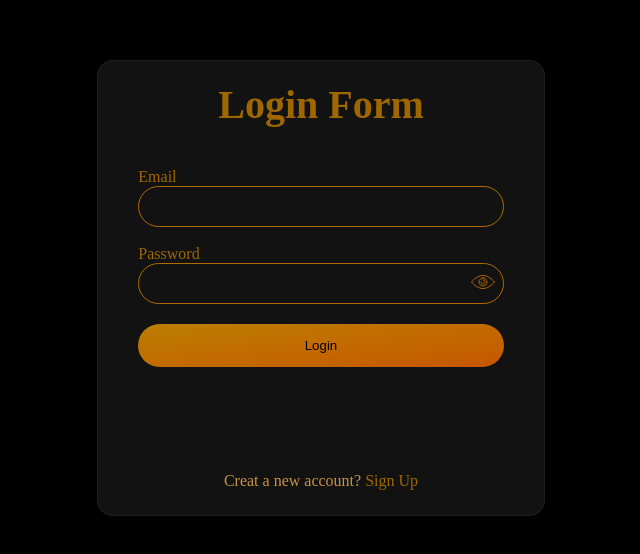
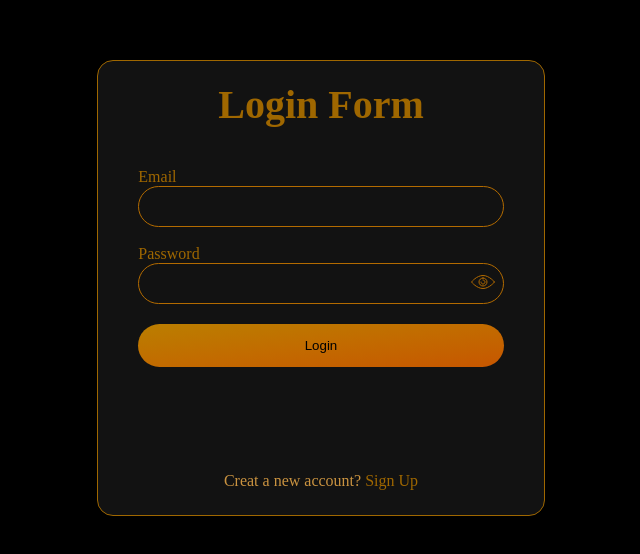
Before and after one commit to AnumShabbir032/Restful-api-signup-login-form, a website: page login.html in a window 1280 px wide. Shown: the part 112-666 px from the top of the page, without its empty margins (319-959 px from the left). Drawn offline with nearby package versions, Linux system fonts and the light colour scheme.

Commit message:
restful-api

```diff
--- a/login.html
+++ b/login.html
@@ -30,7 +30,7 @@
         }
 
         .wrapper {
-            border: 2px solid #9f6700;
+            border: 1px solid #9f6700;
             border-radius: 25px;
             width: 35%;
             background: #000000d9;
@@ -40,8 +40,6 @@
             border-radius: 16px;
             box-shadow: 0 4px 30px rgba(0, 0, 0, 0.1);
             backdrop-filter: blur(2.3px);
-            -webkit-backdrop-filter: blur(2.3px);
-            border: 1px solid rgba(255, 255, 255, 0.06);
         }
 
         h1 {
```
Also changed, not shown: index.html (+2 -5 lines).
